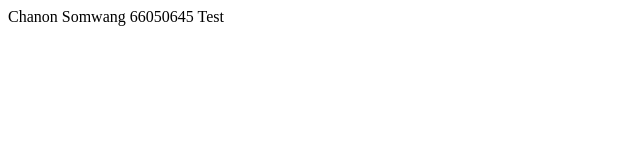
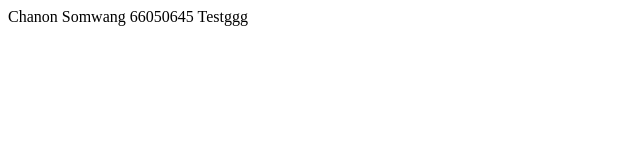
Before and after one commit to Csomwang/git101_non, a plain HTML site: page index.html in a window 1280 px wide. Shown: the full height of the page, 0-640 px from the left. Drawn offline with Linux system fonts and the light colour scheme.

Commit message:
Update index.html

```diff
--- a/index.html
+++ b/index.html
@@ -6,6 +6,6 @@
     <title>Document</title>
 </head>
 <body>
-    Chanon Somwang 66050645 Test
+    Chanon Somwang 66050645 Testggg
 </body>
 </html>
```
